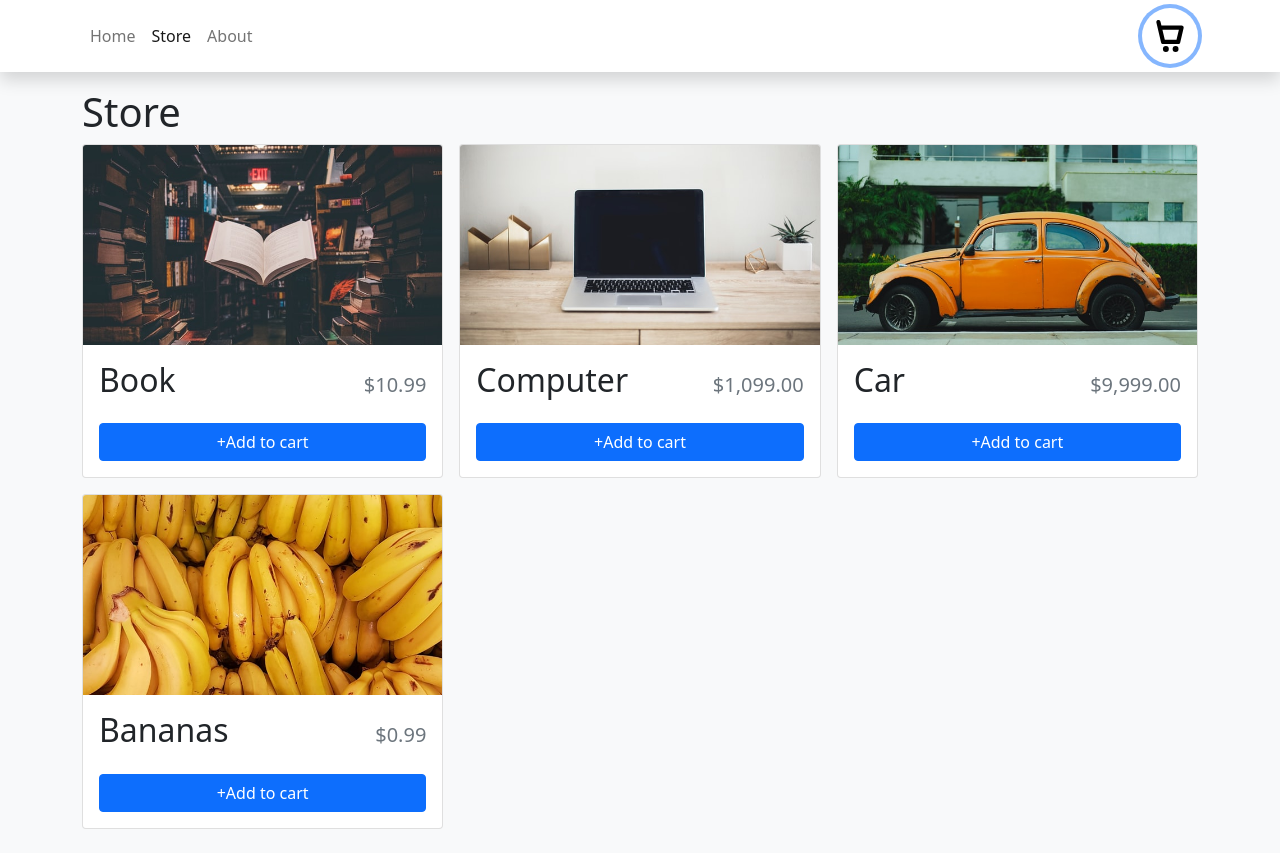
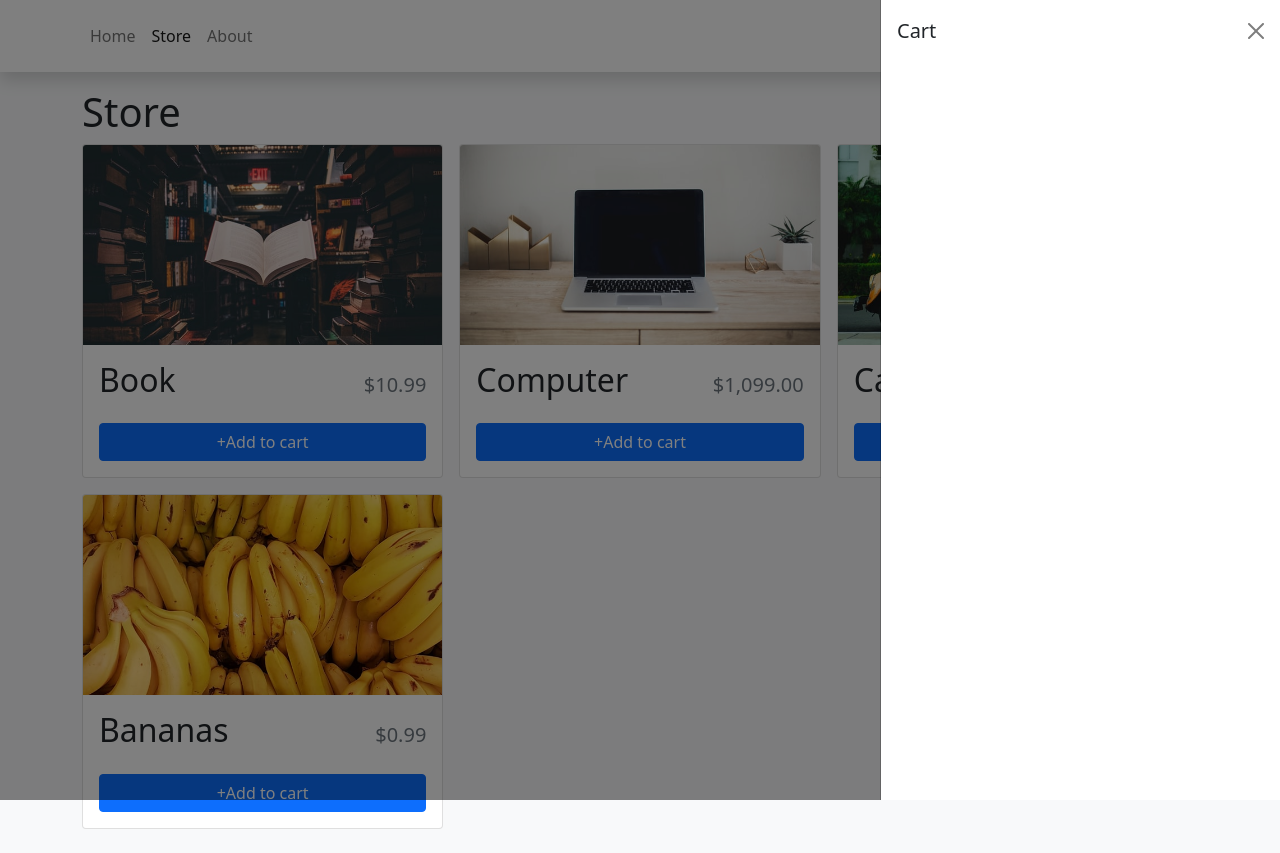
Before and after one commit to fatcatt013/react-ts-tutorial, a React (Vite) app: page /store in a window 1280 px wide. Both pictures are taken after a click on the button 1170 px from the left and 36 px from the top of the page. Built offline with nearby package versions, Linux system fonts and the light colour scheme.

Commit message:
cart opening on click

```diff
--- a/src/App.tsx
+++ b/src/App.tsx
@@ -4,11 +4,24 @@ import Home from './pages/Home';
 import Store from './pages/Store';
 import About from './pages/About';
 import Navbar from './components/Navbar';
+import { useState } from 'react';
+import ShoppingCart from './components/ShoppingCart';
 
 function App() {
+  const [isOpen, setIsOpen] = useState(false);
+
+  const openCart = (): void => {
+    setIsOpen(true);
+  };
+
+  const closeCart = (): void => {
+    setIsOpen(false);
+  };
+
   return (
     <>
-      <Navbar />
+      <Navbar openCart={openCart} closeCart={closeCart} />
+      <ShoppingCart closeCart={closeCart} isOpen={isOpen} />
       <Container className="mb-4">
         <Routes>
           <Route path="/" element={<Home />}></Route>
--- a/src/components/Navbar.tsx
+++ b/src/components/Navbar.tsx
@@ -1,9 +1,15 @@
+import { ReactElement, useState } from 'react';
 import { Button, Container, Nav, Navbar as BSNavbar } from 'react-bootstrap';
 import { NavLink } from 'react-router-dom';
 import { useRecoilValue } from 'recoil';
 import { quantitySum } from '../recoil/store';
 
-export default function Navbar() {
+interface navbarProps {
+  openCart: () => void;
+  closeCart: () => void;
+}
+
+const Navbar: React.FC<navbarProps> = (props: navbarProps) => {
   const cartQuantitySum = useRecoilValue(quantitySum);
 
   return (
@@ -30,6 +36,7 @@ export default function Navbar() {
             }}
             variant="outline-primary"
             className="rounded-circle"
+            onClick={props.openCart}
           >
             <svg
               xmlns="http://www.w3.org/2000/svg"
@@ -68,4 +75,6 @@ export default function Navbar() {
       </Container>
     </BSNavbar>
   );
-}
+};
+
+export default Navbar;
--- /dev/null
+++ b/src/components/ShoppingCart.tsx
@@ -0,0 +1,19 @@
+import { Offcanvas } from 'react-bootstrap';
+
+interface shoppingCartProps {
+  closeCart: () => void;
+  isOpen: boolean;
+}
+const ShoppingCart: React.FC<shoppingCartProps> = (
+  props: shoppingCartProps,
+) => {
+  return (
+    <Offcanvas show={props.isOpen} onHide={props.closeCart} placement="end">
+      <Offcanvas.Header closeButton>
+        <Offcanvas.Title>Cart</Offcanvas.Title>
+      </Offcanvas.Header>
+    </Offcanvas>
+  );
+};
+
+export default ShoppingCart;
--- a/src/recoil/store.ts
+++ b/src/recoil/store.ts
@@ -1,4 +1,11 @@
-import { atom, selector, selectorFamily } from 'recoil';
+import { atom, RecoilState, selector, selectorFamily } from 'recoil';
+
+type shoppingCartContent = Array<{ id: number; quantity: number }>;
+
+type shoppingCart = RecoilState<{
+  key: 'string';
+  default: shoppingCartContent;
+}>;
 
 export const shoppingCart = atom({
   key: 'shoppingCart',
```
